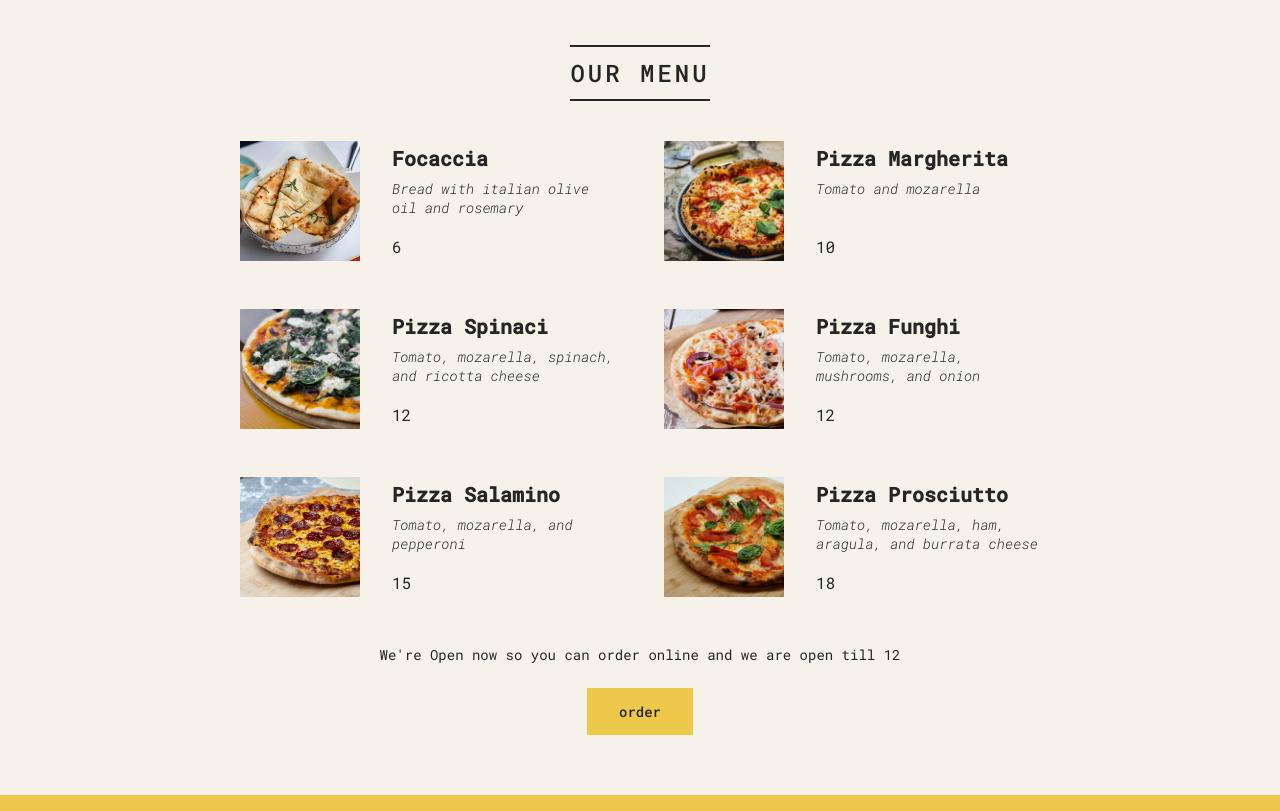
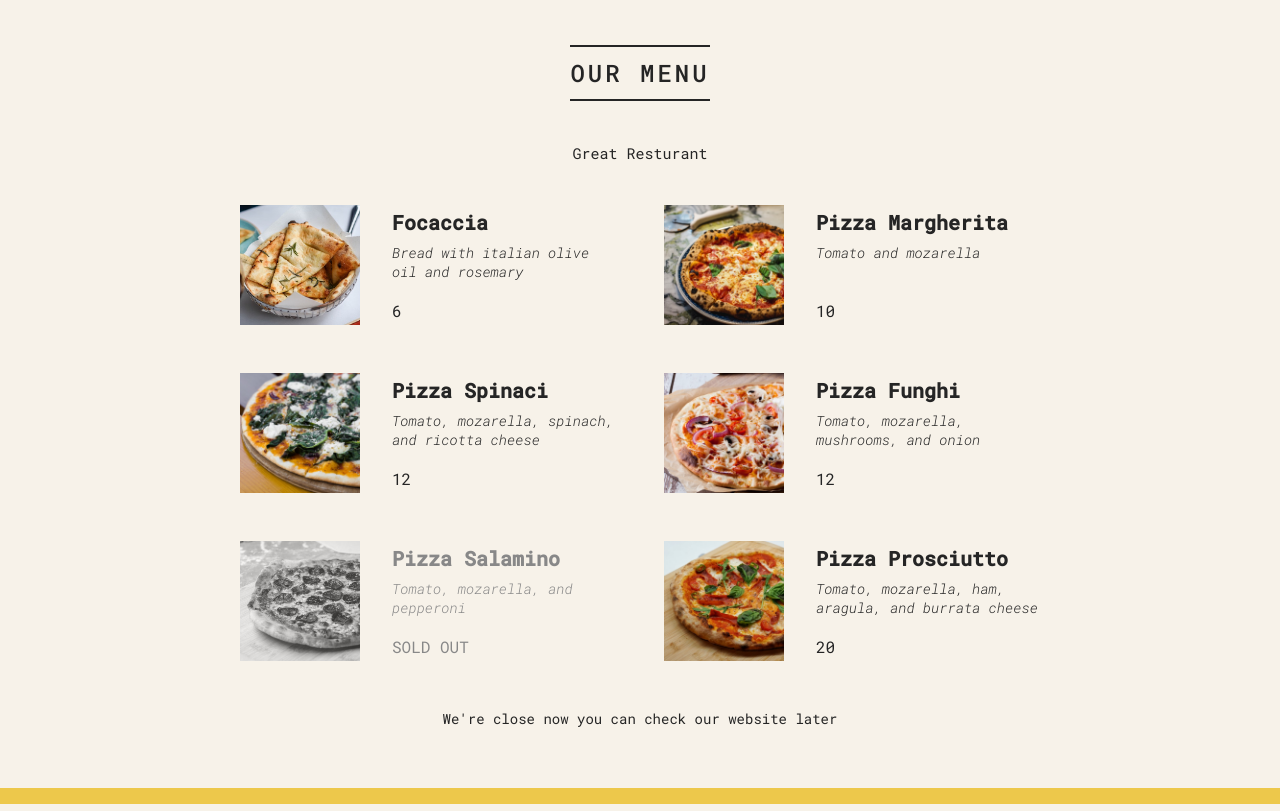
Before and after one commit to abtinjsdev/pizza-menu, a React app: page / in a window 1280 px wide. Shown: the part 103-914 px from the top of the page. Built offline with nearby package versions, Linux system fonts and the light colour scheme.

Commit message:
final fixes

```diff
--- a/public/index.html
+++ b/public/index.html
@@ -1,8 +1,7 @@
-<!DOCTYPE html>
+<!doctype html>
 <html lang="en">
   <head>
     <meta charset="utf-8" />
-    <link rel="icon" href="%PUBLIC_URL%/favicon.ico" />
     <meta name="viewport" content="width=device-width, initial-scale=1" />
     <meta name="theme-color" content="#000000" />
     <meta
@@ -24,7 +23,7 @@
       work correctly both with client-side routing and a non-root public URL.
       Learn how to configure a non-root public URL by running `npm run build`.
     -->
-    <title>React App</title>
+    <title>Fast React Pizza Co.</title>
   </head>
   <body>
     <noscript>You need to enable JavaScript to run this app.</noscript>
--- a/src/index.js
+++ b/src/index.js
@@ -40,7 +40,7 @@ const pizzaData = [
   {
     name: "Pizza Prosciutto",
     ingredients: "Tomato, mozarella, ham, aragula, and burrata cheese",
-    price: 18,
+    price: 20,
     photoName: "pizzas/prosciutto.jpg",
     soldOut: false,
   },
@@ -69,11 +69,15 @@ function Menu() {
     <main className="menu">
       <h2>Our Menu</h2>
       {numPizzas > 0 ? (
-        <ul className="pizzas">
-          {pizzas.map((pizza) => (
-            <Pizza pizzaObj={pizza} key={pizza.name} />
-          ))}
-        </ul>
+        <React.Fragment>
+          <p>Great Resturant</p>
+
+          <ul className="pizzas">
+            {pizzas.map((pizza) => (
+              <Pizza pizzaObj={pizza} key={pizza.name} />
+            ))}
+          </ul>
+        </React.Fragment>
       ) : (
         <p style={{ color: "red" }}>
           All the foods on the menu are sold out now.
@@ -103,14 +107,15 @@ function Menu() {
   );
 }
 
-function Pizza(props) {
+function Pizza({ pizzaObj }) {
+  // if (pizzaObj.soldOut) return null;
   return (
-    <li className="pizza">
-      <img alt={props.pizzaObj.name} src={props.pizzaObj.photoName} />
+    <li className={`pizza ${pizzaObj.soldOut ? "sold-out" : ""}`}>
+      <img alt={pizzaObj.name} src={pizzaObj.photoName} />
       <div>
-        <h1>{props.pizzaObj.name}</h1>
-        <p>{props.pizzaObj.ingredients}</p>
-        <span>{props.pizzaObj.price}</span>
+        <h1>{pizzaObj.name}</h1>
+        <p>{pizzaObj.ingredients}</p>
+        <span>{pizzaObj.soldOut ? "SOLD OUT" : pizzaObj.price}</span>
       </div>
     </li>
   );
@@ -118,20 +123,14 @@ function Pizza(props) {
 
 function Footer() {
   const hour = new Date().getHours();
-  const openHour = 12;
+  const openHour = 24;
   const status = hour >= openHour ? true : false;
   console.log(status);
 
   return (
     <footer className="footer">
       {status ? (
-        <div className="order">
-          <p>
-            We're Open now so you can order online and we are open till{" "}
-            {openHour}
-          </p>
-          <button className="btn">order</button>
-        </div>
+        (<Order openHour={openHour} />)()
       ) : (
         <p>We're close now you can check our website later</p>
       )}
@@ -139,6 +138,17 @@ function Footer() {
   );
 }
 
+function Order({ openHour }) {
+  return (
+    <div className="order">
+      <p>
+        We're Open now so you can order online and we are open till{" "}
+        {openHour.openHour}
+      </p>
+      <button className="btn">order</button>
+    </div>
+  );
+}
 const root = ReactDOM.createRoot(document.getElementById("root"));
 root.render(
   <React.StrictMode>
```
